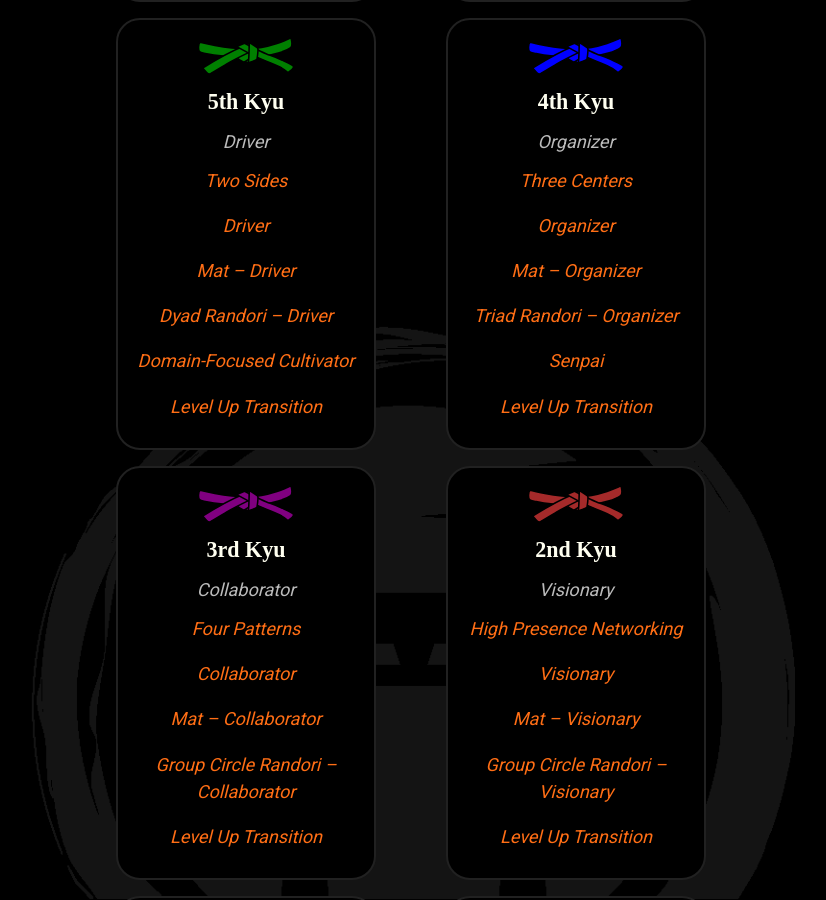
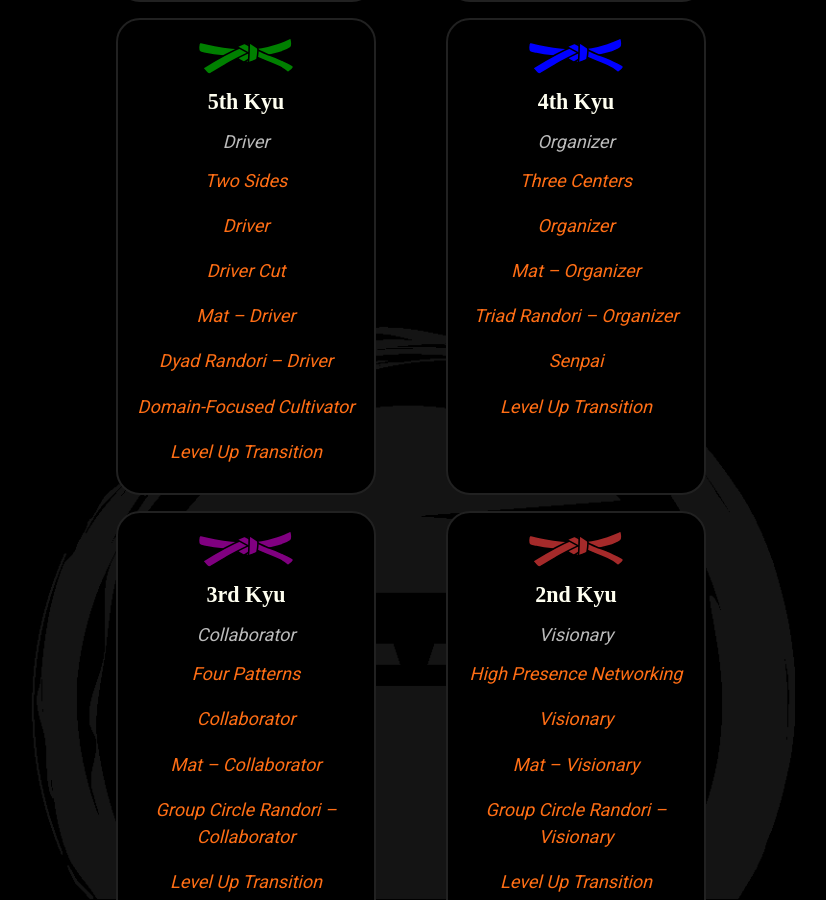
Before and after one commit to mindset-dojo/mindset-dojo.github.io, a Jekyll site: the page built from program.md, in a window 1280 px wide and 900 px high, scrolled down 1237 px. Shown: the whole window, without its empty margins (229-1055 px from the left). Built offline with Jekyll 4.4.1, drawn with Linux system fonts in a browser that asks for light colours; some web fonts are replaced.

Commit message:
feat(program): add new form to program.

```diff
--- a/_data/sections/program.yaml
+++ b/_data/sections/program.yaml
@@ -68,6 +68,8 @@ sections:
               url: /forms/two-sides/
             - label: Driver
               url: /forms/driver/
+            - label: Driver Cut
+              url: /forms/driver-cut/
             - label: Mat – Driver
               url: /forms/mat/
             - label: Dyad Randori – Driver
```
